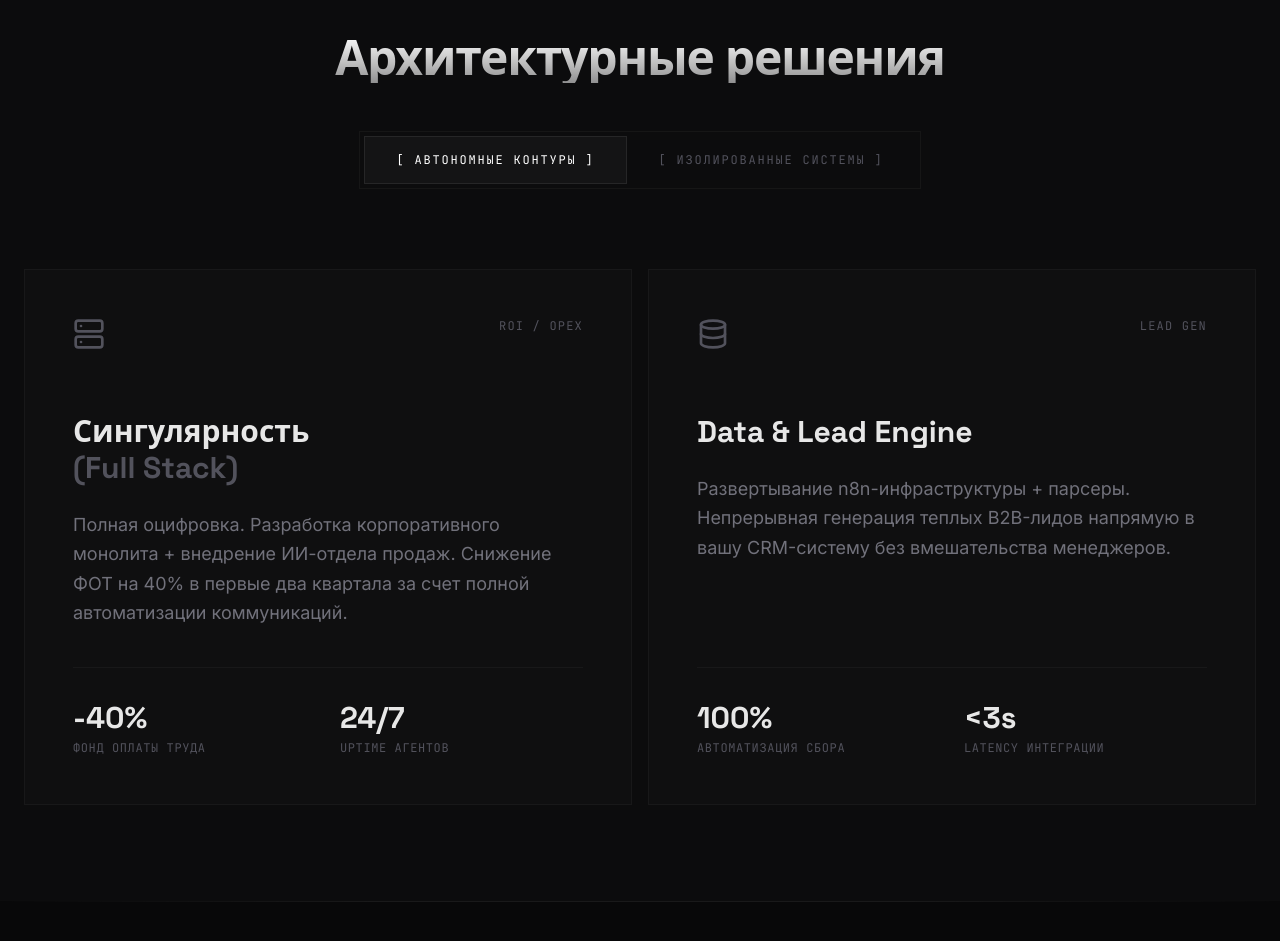
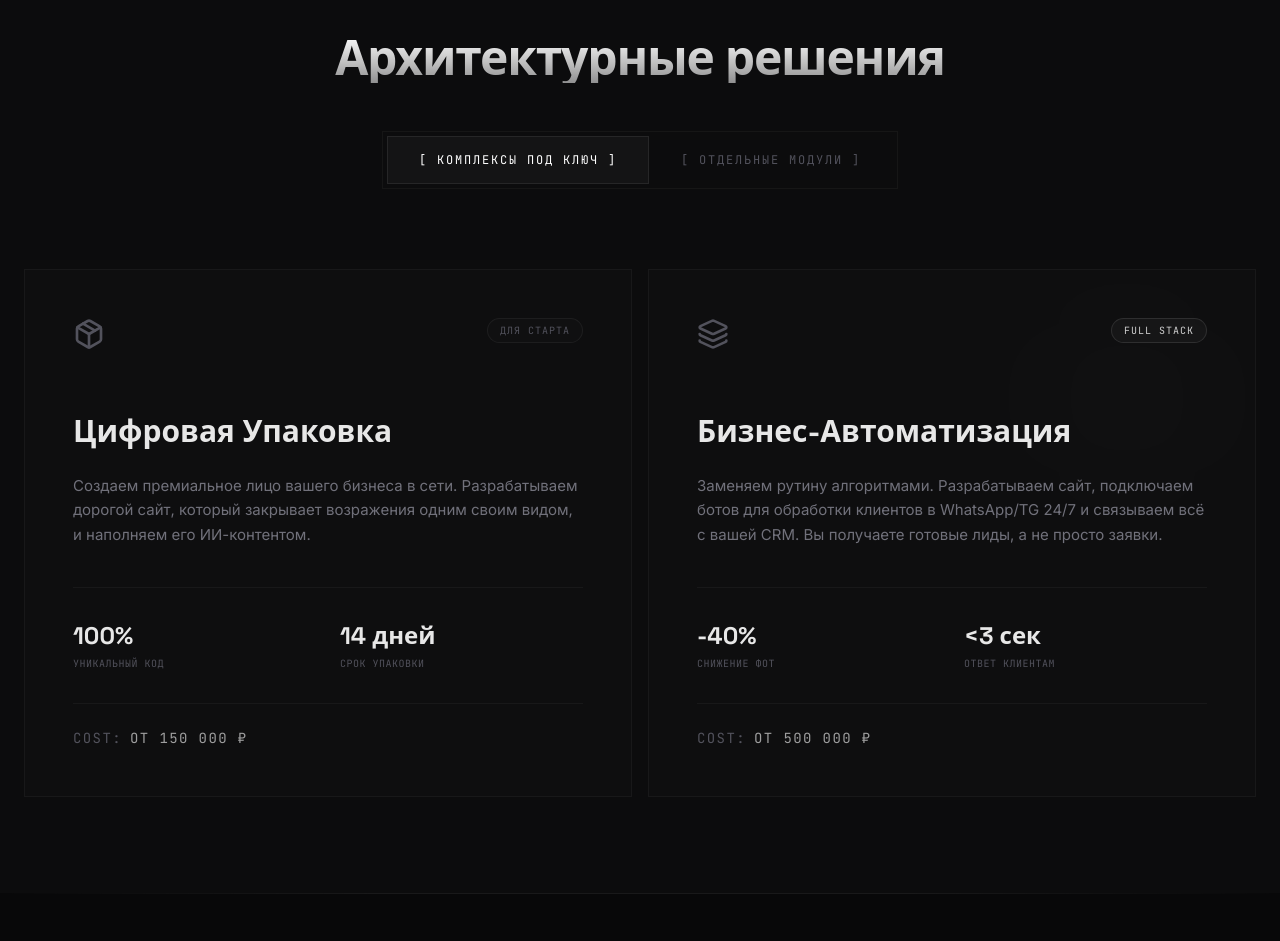
Before and after one commit to SGdupreeh/triumph-group, a React (Vite) app: page /example in a window 1280 px wide. Shown: the part 1720-2661 px from the top of the page. Built offline with nearby package versions, Linux system fonts and the light colour scheme.

Commit message:
refactor(InfrastructureB2B): update copy to be business-centric and add unit tags/prices

```diff
--- a/src/components/InfrastructureB2B.tsx
+++ b/src/components/InfrastructureB2B.tsx
@@ -1,11 +1,11 @@
 import { useState } from 'react'
 import { motion, AnimatePresence } from 'framer-motion'
-import { Server, Database, Bot, Cpu, Network } from 'lucide-react'
+import { LayoutTemplate, Bot, Wand2, Package, Layers } from 'lucide-react'
 
 const EASE = [0.23, 1, 0.32, 1] as [number, number, number, number]
 
 export default function InfrastructureB2B() {
-  const [activeTab, setActiveTab] = useState<'contours' | 'systems'>('contours')
+  const [activeTab, setActiveTab] = useState<'complexes' | 'modules'>('complexes')
 
   return (
     <section className="py-24 px-6 max-w-7xl mx-auto bg-[#0c0c0d]">
@@ -15,15 +15,15 @@ export default function InfrastructureB2B() {
         </h2>
 
         {/* Terminal Style Toggle */}
-        <div className="flex bg-[#0c0c0d] border border-white/[0.04] p-1 font-mono text-xs tracking-[0.15em]">
+        <div className="flex bg-[#0c0c0d] border border-white/[0.04] p-1 font-mono text-[11px] sm:text-xs tracking-[0.15em] overflow-x-auto max-w-full">
           <button
-            onClick={() => setActiveTab('contours')}
-            className={`relative px-8 py-4 transition-colors z-10 flex items-center gap-3 uppercase ${
-              activeTab === 'contours' ? 'text-white' : 'text-zinc-600 hover:text-zinc-400'
+            onClick={() => setActiveTab('complexes')}
+            className={`relative px-6 sm:px-8 py-4 transition-colors z-10 flex items-center gap-3 uppercase whitespace-nowrap ${
+              activeTab === 'complexes' ? 'text-white' : 'text-zinc-600 hover:text-zinc-400'
             }`}
           >
-            [ АВТОНОМНЫЕ КОНТУРЫ ]
-            {activeTab === 'contours' && (
+            [ КОМПЛЕКСЫ ПОД КЛЮЧ ]
+            {activeTab === 'complexes' && (
               <motion.div
                 layoutId="b2b-active-tab"
                 className="absolute inset-0 bg-white/[0.03] border border-white/[0.08] -z-10"
@@ -33,13 +33,13 @@ export default function InfrastructureB2B() {
           </button>
 
           <button
-            onClick={() => setActiveTab('systems')}
-            className={`relative px-8 py-4 transition-colors z-10 flex items-center gap-3 uppercase ${
-              activeTab === 'systems' ? 'text-white' : 'text-zinc-600 hover:text-zinc-400'
+            onClick={() => setActiveTab('modules')}
+            className={`relative px-6 sm:px-8 py-4 transition-colors z-10 flex items-center gap-3 uppercase whitespace-nowrap ${
+              activeTab === 'modules' ? 'text-white' : 'text-zinc-600 hover:text-zinc-400'
             }`}
           >
-            [ ИЗОЛИРОВАННЫЕ СИСТЕМЫ ]
-            {activeTab === 'systems' && (
+            [ ОТДЕЛЬНЫЕ МОДУЛИ ]
+            {activeTab === 'modules' && (
               <motion.div
                 layoutId="b2b-active-tab"
                 className="absolute inset-0 bg-white/[0.03] border border-white/[0.08] -z-10"
@@ -50,11 +50,11 @@ export default function InfrastructureB2B() {
         </div>
       </div>
 
-      <div className="min-h-[450px]">
+      <div className="min-h-[480px]">
         <AnimatePresence mode="wait">
-          {activeTab === 'contours' ? (
+          {activeTab === 'complexes' ? (
             <motion.div
-              key="contours"
+              key="complexes"
               initial={{ opacity: 0, y: 16 }}
               animate={{ opacity: 1, y: 0 }}
               exit={{ opacity: 0, y: -16 }}
@@ -62,58 +62,82 @@ export default function InfrastructureB2B() {
               className="grid grid-cols-1 lg:grid-cols-2 gap-4"
             >
               {/* Card 1 */}
-              <div className="p-10 md:p-12 bg-white/[0.01] border border-white/[0.04] flex flex-col h-full group hover:border-white/[0.1] transition-colors duration-500">
-                <div className="flex justify-between items-start mb-16">
-                  <Server className="text-zinc-600 group-hover:text-white transition-colors duration-500" size={32} />
-                  <span className="font-mono text-xs tracking-widest text-zinc-600">ROI / OPEX</span>
+              <div className="p-10 md:p-12 bg-white/[0.01] border border-white/[0.04] flex flex-col h-full group hover:border-white/[0.1] transition-colors duration-500 relative overflow-hidden">
+                <div className="absolute top-0 left-0 w-full h-full bg-gradient-to-br from-white/[0.02] to-transparent opacity-0 group-hover:opacity-100 transition-opacity duration-500 pointer-events-none" />
+                <div className="flex justify-between items-start mb-16 relative z-10">
+                  <Package className="text-zinc-600 group-hover:text-white transition-colors duration-500" size={32} />
+                  <span className="font-mono text-[10px] tracking-widest text-zinc-600 border border-white/[0.05] px-3 py-1 rounded-full uppercase bg-white/[0.01]">
+                    Для старта
+                  </span>
                 </div>
 
-                <h3 className="text-3xl font-display font-bold text-white/[0.9] mb-6">Сингулярность<br/><span className="text-zinc-600">(Full Stack)</span></h3>
+                <h3 className="text-3xl font-display font-bold text-white/[0.9] mb-6 relative z-10">
+                  Цифровая Упаковка
+                </h3>
 
-                <p className="text-zinc-500 text-lg leading-relaxed mb-10 flex-grow">
-                  Полная оцифровка. Разработка корпоративного монолита + внедрение ИИ-отдела продаж. Снижение ФОТ на 40% в первые два квартала за счет полной автоматизации коммуникаций.
+                <p className="text-zinc-500 text-[15px] leading-relaxed mb-10 flex-grow relative z-10">
+                  Создаем премиальное лицо вашего бизнеса в сети. Разрабатываем дорогой сайт, который закрывает возражения одним своим видом, и наполняем его ИИ-контентом.
                 </p>
 
-                <div className="grid grid-cols-2 gap-6 pt-8 border-t border-white/[0.04]">
+                <div className="grid grid-cols-2 gap-6 pt-8 border-t border-white/[0.04] mb-8 relative z-10">
                   <div>
-                    <div className="font-display text-3xl font-bold text-white/[0.9] mb-1">-40%</div>
-                    <div className="font-mono text-xs text-zinc-600 tracking-wider">ФОНД ОПЛАТЫ ТРУДА</div>
+                    <div className="font-display text-2xl font-bold text-white/[0.9] mb-1">100%</div>
+                    <div className="font-mono text-[10px] text-zinc-600 tracking-wider">УНИКАЛЬНЫЙ КОД</div>
                   </div>
                   <div>
-                    <div className="font-display text-3xl font-bold text-white/[0.9] mb-1">24/7</div>
-                    <div className="font-mono text-xs text-zinc-600 tracking-wider">UPTIME АГЕНТОВ</div>
+                    <div className="font-display text-2xl font-bold text-white/[0.9] mb-1">14 дней</div>
+                    <div className="font-mono text-[10px] text-zinc-600 tracking-wider">СРОК УПАКОВКИ</div>
+                  </div>
+                </div>
+
+                {/* Price block */}
+                <div className="pt-6 border-t border-white/[0.04] relative z-10">
+                  <div className="font-mono text-sm tracking-widest text-white/[0.6]">
+                    <span className="text-zinc-600 mr-2">COST:</span>ОТ 150 000 ₽
                   </div>
                 </div>
               </div>
 
               {/* Card 2 */}
-              <div className="p-10 md:p-12 bg-white/[0.01] border border-white/[0.04] flex flex-col h-full group hover:border-white/[0.1] transition-colors duration-500">
-                <div className="flex justify-between items-start mb-16">
-                  <Database className="text-zinc-600 group-hover:text-white transition-colors duration-500" size={32} />
-                  <span className="font-mono text-xs tracking-widest text-zinc-600">LEAD GEN</span>
+              <div className="p-10 md:p-12 bg-white/[0.01] border border-white/[0.04] flex flex-col h-full group hover:border-white/[0.1] transition-colors duration-500 relative overflow-hidden">
+                <div className="absolute top-0 right-0 w-64 h-64 bg-white/[0.01] blur-3xl rounded-full group-hover:bg-white/[0.03] transition-colors duration-500" />
+                <div className="flex justify-between items-start mb-16 relative z-10">
+                  <Layers className="text-zinc-600 group-hover:text-white transition-colors duration-500" size={32} />
+                  <span className="font-mono text-[10px] tracking-widest text-white/[0.8] border border-white/[0.1] px-3 py-1 rounded-full uppercase bg-white/[0.03]">
+                    Full Stack
+                  </span>
                 </div>
 
-                <h3 className="text-3xl font-display font-bold text-white/[0.9] mb-6">Data & Lead Engine</h3>
+                <h3 className="text-3xl font-display font-bold text-white/[0.9] mb-6 relative z-10">
+                  Бизнес-Автоматизация
+                </h3>
 
-                <p className="text-zinc-500 text-lg leading-relaxed mb-10 flex-grow">
-                  Развертывание n8n-инфраструктуры + парсеры. Непрерывная генерация теплых B2B-лидов напрямую в вашу CRM-систему без вмешательства менеджеров.
+                <p className="text-zinc-500 text-[15px] leading-relaxed mb-10 flex-grow relative z-10">
+                  Заменяем рутину алгоритмами. Разрабатываем сайт, подключаем ботов для обработки клиентов в WhatsApp/TG 24/7 и связываем всё с вашей CRM. Вы получаете готовые лиды, а не просто заявки.
                 </p>
 
-                <div className="grid grid-cols-2 gap-6 pt-8 border-t border-white/[0.04]">
+                <div className="grid grid-cols-2 gap-6 pt-8 border-t border-white/[0.04] mb-8 relative z-10">
                   <div>
-                    <div className="font-display text-3xl font-bold text-white/[0.9] mb-1">100%</div>
-                    <div className="font-mono text-xs text-zinc-600 tracking-wider">АВТОМАТИЗАЦИЯ СБОРА</div>
+                    <div className="font-display text-2xl font-bold text-white/[0.9] mb-1">-40%</div>
+                    <div className="font-mono text-[10px] text-zinc-600 tracking-wider">СНИЖЕНИЕ ФОТ</div>
                   </div>
                   <div>
-                    <div className="font-display text-3xl font-bold text-white/[0.9] mb-1">&lt;3s</div>
-                    <div className="font-mono text-xs text-zinc-600 tracking-wider">LATENCY ИНТЕГРАЦИИ</div>
+                    <div className="font-display text-2xl font-bold text-white/[0.9] mb-1">&lt;3 сек</div>
+                    <div className="font-mono text-[10px] text-zinc-600 tracking-wider">ОТВЕТ КЛИЕНТАМ</div>
+                  </div>
+                </div>
+
+                {/* Price block */}
+                <div className="pt-6 border-t border-white/[0.04] relative z-10">
+                  <div className="font-mono text-sm tracking-widest text-white/[0.6]">
+                    <span className="text-zinc-600 mr-2">COST:</span>ОТ 500 000 ₽
                   </div>
                 </div>
               </div>
             </motion.div>
           ) : (
             <motion.div
-              key="systems"
+              key="modules"
               initial={{ opacity: 0, y: 16 }}
               animate={{ opacity: 1, y: 0 }}
               exit={{ opacity: 0, y: -16 }}
@@ -121,33 +145,60 @@ export default function InfrastructureB2B() {
               className="grid grid-cols-1 md:grid-cols-3 gap-4"
             >
               {/* Module 1 */}
-              <div className="p-8 bg-white/[0.01] border border-white/[0.04] hover:bg-white/[0.02] transition-colors duration-300">
-                <Bot className="text-zinc-500 mb-8" size={24} />
-                <h4 className="font-display text-xl font-bold text-white/[0.9] mb-4">Автономный AI-Агент</h4>
-                <p className="text-zinc-500 text-sm leading-relaxed mb-6">
-                  Квалификатор лидов на базе WhatsApp/Telegram. Отвечает на вопросы, закрывает возражения и назначает встречи в календарь.
+              <div className="p-8 bg-white/[0.01] border border-white/[0.04] hover:bg-white/[0.02] hover:border-white/[0.08] transition-all duration-300 flex flex-col h-full">
+                <div className="flex justify-between items-center mb-8">
+                  <LayoutTemplate className="text-zinc-500" size={24} />
+                  <span className="font-mono text-[10px] text-zinc-500 uppercase tracking-widest bg-white/[0.02] border border-white/[0.05] px-2 py-1 rounded">
+                    UNIT: CODES
+                  </span>
+                </div>
+                <h4 className="font-display text-xl font-bold text-white/[0.9] mb-4">Awwwards-Сайт</h4>
+                <p className="text-zinc-500 text-[13px] leading-relaxed mb-10 flex-grow">
+                  Разработка быстрого, статусного сайта с 3D-анимациями без использования шаблонов и конструкторов. Только чистый код, который выделяет вас среди 99% конкурентов.
                 </p>
-                <div className="font-mono text-[10px] text-zinc-600 uppercase tracking-widest">/ module ready</div>
+                <div className="pt-6 border-t border-white/[0.04]">
+                  <div className="font-mono text-xs tracking-widest text-white/[0.6]">
+                    <span className="text-zinc-600 mr-2">COST:</span>ОТ 100 000 ₽
+                  </div>
+                </div>
               </div>
 
               {/* Module 2 */}
-              <div className="p-8 bg-white/[0.01] border border-white/[0.04] hover:bg-white/[0.02] transition-colors duration-300">
-                <Cpu className="text-zinc-500 mb-8" size={24} />
-                <h4 className="font-display text-xl font-bold text-white/[0.9] mb-4">Кастомный LLM</h4>
-                <p className="text-zinc-500 text-sm leading-relaxed mb-6">
-                  Ассистент, обученный на вашей корпоративной базе знаний. Помогает саппорту мгновенно находить ответы по технической документации.
+              <div className="p-8 bg-white/[0.01] border border-white/[0.04] hover:bg-white/[0.02] hover:border-white/[0.08] transition-all duration-300 flex flex-col h-full">
+                <div className="flex justify-between items-center mb-8">
+                  <Bot className="text-zinc-500" size={24} />
+                  <span className="font-mono text-[10px] text-zinc-500 uppercase tracking-widest bg-white/[0.02] border border-white/[0.05] px-2 py-1 rounded">
+                    UNIT: SYSTEMS
+                  </span>
+                </div>
+                <h4 className="font-display text-xl font-bold text-white/[0.9] mb-4">Умный бот-продавец</h4>
+                <p className="text-zinc-500 text-[13px] leading-relaxed mb-10 flex-grow">
+                  Нейросеть в вашем WhatsApp или Telegram. Знает всё о вашем продукте, общается как живой человек, квалифицирует клиентов и записывает их на встречи 24/7.
                 </p>
-                <div className="font-mono text-[10px] text-zinc-600 uppercase tracking-widest">/ module ready</div>
+                <div className="pt-6 border-t border-white/[0.04]">
+                  <div className="font-mono text-xs tracking-widest text-white/[0.6]">
+                    <span className="text-zinc-600 mr-2">COST:</span>ОТ 70 000 ₽
+                  </div>
+                </div>
               </div>
 
               {/* Module 3 */}
-              <div className="p-8 bg-white/[0.01] border border-white/[0.04] hover:bg-white/[0.02] transition-colors duration-300">
-                <Network className="text-zinc-500 mb-8" size={24} />
-                <h4 className="font-display text-xl font-bold text-white/[0.9] mb-4">Технический аудит</h4>
-                <p className="text-zinc-500 text-sm leading-relaxed mb-6">
-                  PageSpeed оптимизация, рефакторинг узких мест в коде и настройка серверной архитектуры (Docker, CI/CD).
+              <div className="p-8 bg-white/[0.01] border border-white/[0.04] hover:bg-white/[0.02] hover:border-white/[0.08] transition-all duration-300 flex flex-col h-full">
+                <div className="flex justify-between items-center mb-8">
+                  <Wand2 className="text-zinc-500" size={24} />
+                  <span className="font-mono text-[10px] text-zinc-500 uppercase tracking-widest bg-white/[0.02] border border-white/[0.05] px-2 py-1 rounded">
+                    UNIT: LABS
+                  </span>
+                </div>
+                <h4 className="font-display text-xl font-bold text-white/[0.9] mb-4">Пакет ИИ-Контента</h4>
+                <p className="text-zinc-500 text-[13px] leading-relaxed mb-10 flex-grow">
+                  Переупаковка ваших соцсетей. Генерируем 30+ премиальных изображений и моушн-роликов вашего продукта, чтобы соцсети выглядели дорого.
                 </p>
-                <div className="font-mono text-[10px] text-zinc-600 uppercase tracking-widest">/ module ready</div>
+                <div className="pt-6 border-t border-white/[0.04]">
+                  <div className="font-mono text-xs tracking-widest text-white/[0.6]">
+                    <span className="text-zinc-600 mr-2">COST:</span>ОТ 40 000 ₽
+                  </div>
+                </div>
               </div>
             </motion.div>
           )}
```
